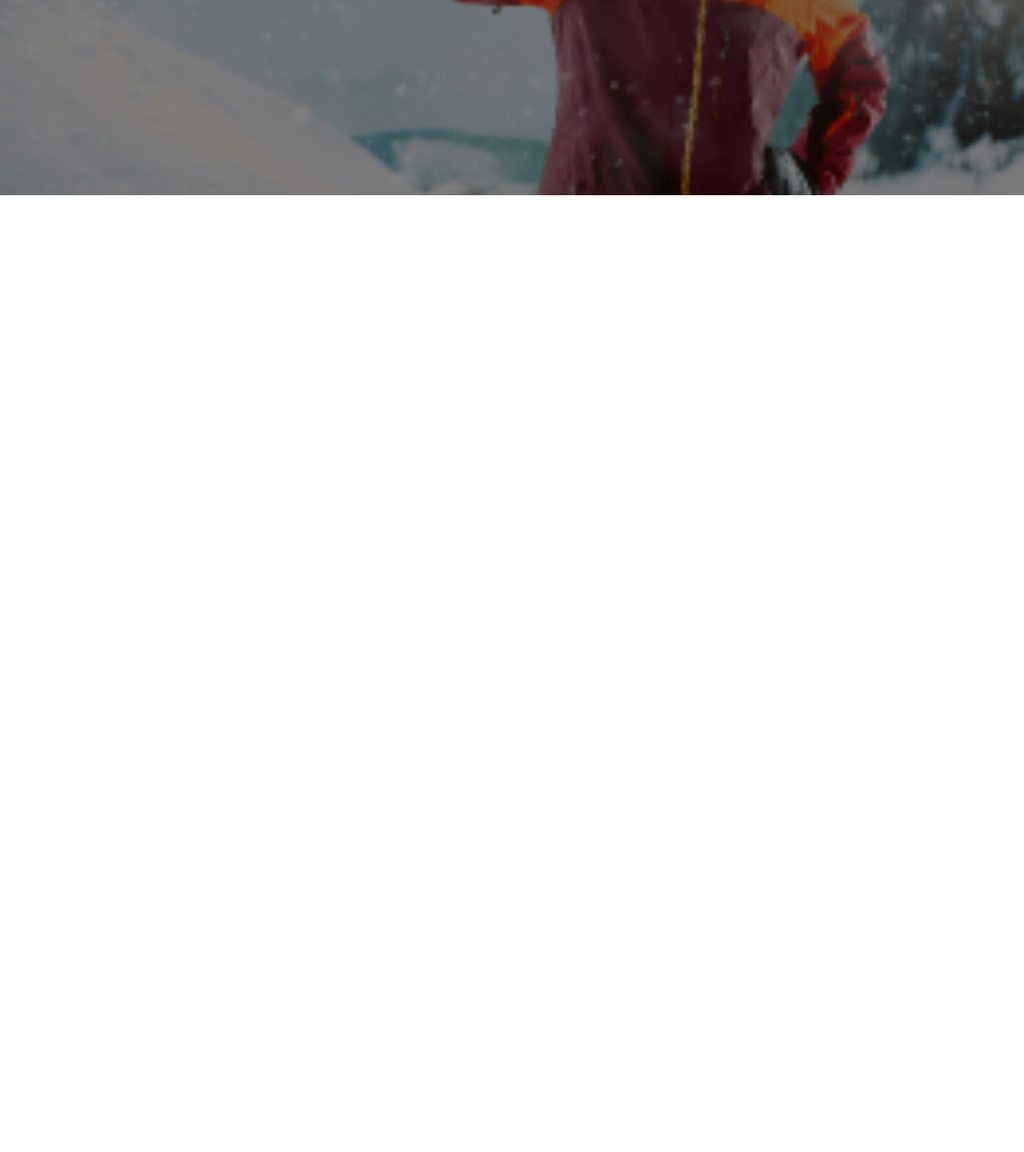
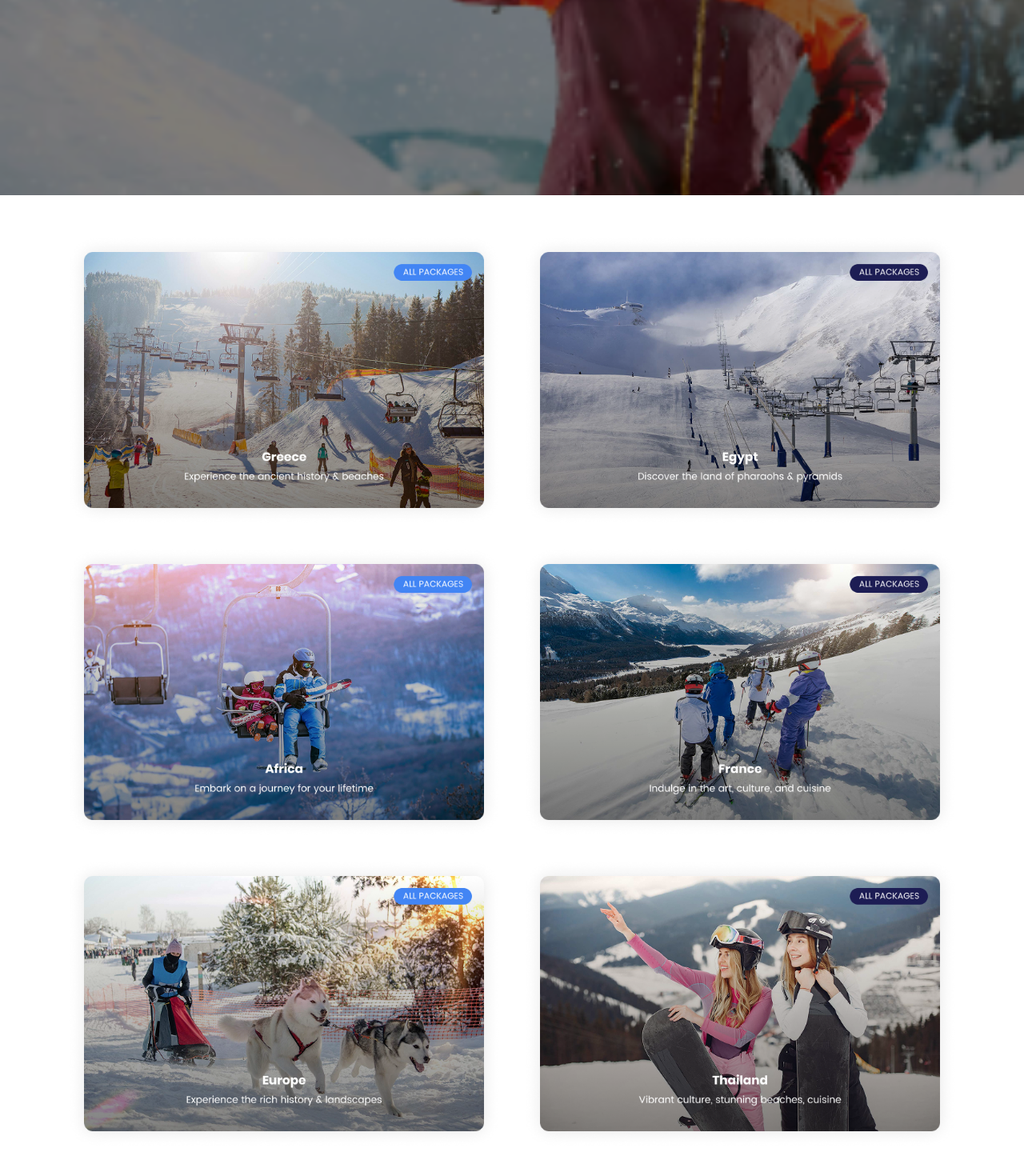
Before and after one commit to rawan-fraihat/travel, a plain HTML site: page distinations.html in a window 1280 px wide. Shown: the part 500-1940 px from the top of the page at 80% size. Before the commit the page ends 800 px from the top, so only its background shows below. Drawn offline with nearby package versions, Linux system fonts and the light colour scheme.

Commit message:
distinations

```diff
--- a/assets/distinations.css
+++ b/assets/distinations.css
@@ -44,3 +44,4 @@ a{
     z-index: 2;
     color: white;
 }
+.distinations{}
--- a/distinations.html
+++ b/distinations.html
@@ -63,5 +63,50 @@
     <div class="overlay"></div>
     <h1>Distinations</h1>
   </section>
+  <section class="distinations py-5">
+  <div class="container">
+    <div class="row g-4">
+      <div class="col-12 col-md-6">
+        <a href="#"><img src="./imgs/greece1.png" class="img-fluid rounded-4 w-100" /></a>
+      </div>
+      <div class="col-12 col-md-6">
+        <a href="#"><img src="./imgs/egypt1.png" class="img-fluid rounded-4 w-100" /></a>
+      </div>
+
+      <div class="col-12 col-md-6">
+        <a href="#"><img src="./imgs/africa1.png" class="img-fluid rounded-4 w-100" /></a>
+      </div>
+      <div class="col-12 col-md-6">
+        <a href="#"><img src="./imgs/france1.png" class="img-fluid rounded-4 w-100" /></a>
+      </div>
+
+      <div class="col-12 col-md-6">
+        <a href="#"><img src="./imgs/europe1.png" class="img-fluid rounded-4 w-100" /></a>
+      </div>
+      <div class="col-12 col-md-6">
+        <a href="#"><img src="./imgs/thailand1.png" class="img-fluid rounded-4 w-100" /></a>
+      </div>
+
+      <div class="col-12 col-md-6">
+        <a href="#"><img src="./imgs/asia1.png" class="img-fluid rounded-4 w-100" /></a>
+      </div>
+      <div class="col-12 col-md-6">
+        <a href="#"><img src="./imgs/italy1.png" class="img-fluid rounded-4 w-100" /></a>
+      </div>
+
+      <div class="col-12 col-md-6">
+        <a href="#"><img src="./imgs/california1.png" class="img-fluid rounded-4 w-100" /></a>
+      </div>
+      <div class="col-12 col-md-6">
+        <a href="#"><img src="./imgs/japan1.png" class="img-fluid rounded-4 w-100" /></a>
+      </div>
+
+      <div class="col-12 col-md-6">
+        <a href="#"><img src="./imgs/USA1.png" class="img-fluid rounded-4 w-100" /></a>
+      </div>
+    </div>
+</div>
+  </section>
+
 </body>
 </html>
```
Also changed, not shown: imgs/USA1.png (added), imgs/africa1.png (added), imgs/asia1.png (added), imgs/california1.png (added), imgs/egypt1.png (added), imgs/europe1.png (added), imgs/france1.png (added), imgs/greece1.png (added), imgs/greece2.png (deleted), imgs/italy1.png (added), imgs/japan1.png (added), imgs/thailand1.png (added).
